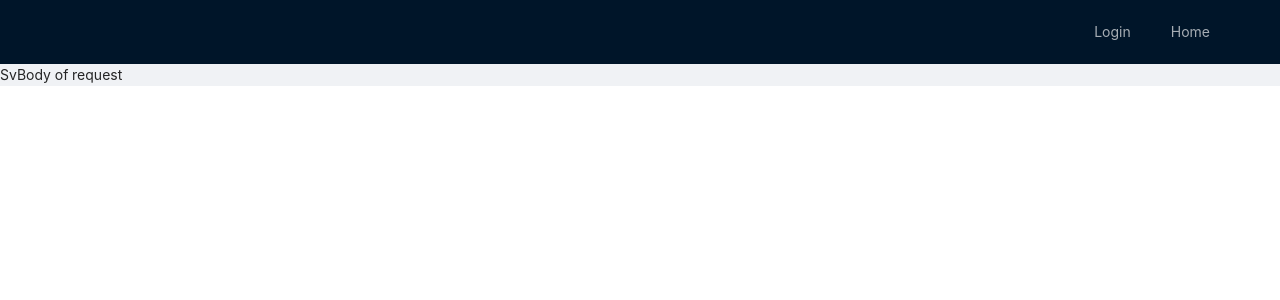
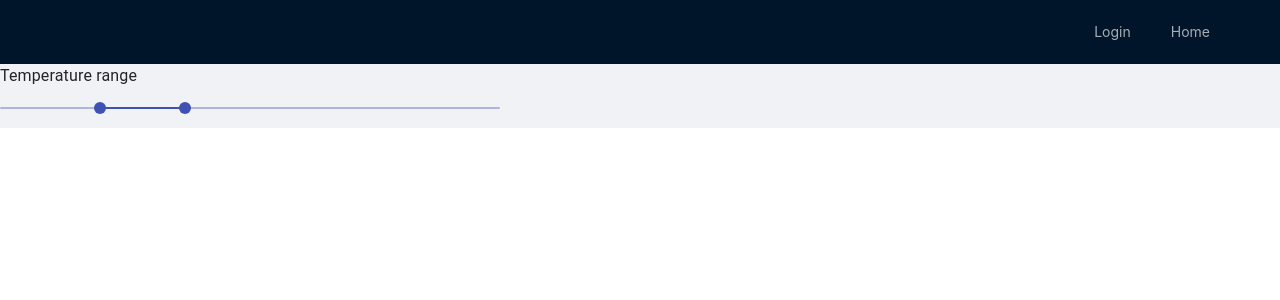
Before and after one commit to Cnfc/ts, a React (Create React App) app: page /sv in a window 1280 px wide. Shown: the top 300 px of the page. Built offline with nearby package versions, Linux system fonts and the light colour scheme; no server answers.

Commit message:
debounce testing

```diff
--- a/package.json
+++ b/package.json
@@ -3,17 +3,20 @@
   "version": "0.1.0",
   "private": true,
   "dependencies": {
+    "@material-ui/core": "^4.12.4",
     "@reduxjs/toolkit": "^1.8.1",
     "@testing-library/jest-dom": "^5.16.3",
     "@testing-library/react": "^12.1.4",
     "@testing-library/user-event": "^13.5.0",
     "@types/jest": "^27.4.1",
+    "@types/lodash": "^4.14.182",
     "@types/node": "^16.11.26",
     "@types/react": "^17.0.43",
     "@types/react-dom": "^17.0.14",
     "@types/react-router-dom": "^5.3.3",
     "antd": "^4.19.5",
     "axios": "^0.26.1",
+    "lodash": "^4.17.21",
     "moment": "^2.29.2",
     "react": "^18.0.0",
     "react-dom": "^18.0.0",
--- /dev/null
+++ b/src/hooks/useDebounce.js
@@ -0,0 +1,37 @@
+import { useCallback, useRef } from "react";
+
+export function useDebouncedFunction(func, delay) {
+  const ref = useRef(null);
+
+  return (...args) => {
+    clearTimeout(ref.current);
+    ref.current = setTimeout(() => func(...args), delay);
+  };
+}
+
+export function useDebouncedFunction2(func, delay) {
+  let timeoutId;
+
+  return (...args) => {
+    clearTimeout(timeoutId);
+    timeoutId = setTimeout(() => func(...args), delay);
+  };
+}
+
+export function useDebounce(callback, delay) {
+  const timer = useRef(null);
+
+  const deboundecCallback = useCallback(
+    (...args) => {
+      if (timer.current) {
+        clearTimeout(timer.current);
+      }
+
+      timer.current = setTimeout(() => {
+        callback(...args);
+      }, delay);
+    },
+    [callback, delay]
+  );
+  return deboundecCallback;
+}
--- a/src/pages/SV/Sv.tsx
+++ b/src/pages/SV/Sv.tsx
@@ -1,37 +1,57 @@
+import { Input } from "antd";
+import React, {
+  useEffect,
+  useState,
+  useCallback,
+  useMemo,
+  useRef,
+} from "react";
+import { makeStyles, Typography, Slider } from "@material-ui/core";
 import axios from "axios";
-import React, { useEffect, useState } from "react";
+import _ from "lodash";
+import { useDebounce, useDebouncedFunction } from "../../hooks/useDebounce";
 
-const Sv = () => {
-  const [data, setData] = useState("");
+const useStyles = makeStyles({
+  root: {
+    width: 500,
+  },
+});
 
-  const fetchData = async () => {
-    const { data }: any = await axios.get("http://localhost:3333/data");
-    setData(data);
+function valuetext(value: any) {
+  return `${value}°C`;
+}
+
+export function valueLogging(value: any) {
+  console.log(`Request processed. Value: ${value}`);
+}
+
+function Sv() {
+  const classes = useStyles();
+  const [value, setValue] = React.useState([20, 37]);
+
+  const debouncedValueLogging = useDebouncedFunction(valueLogging, 300);
+  const deb = useDebounce(valueLogging, 1200);
+
+  const handleChange = (event: any, newValue: any) => {
+    setValue(newValue);
+    deb(newValue);
+    // debouncedValueLogging(newValue);
   };
 
-  useEffect(() => {
-    fetchData();
-  }, []);
-
-  const a = "foo";
-  const b = "foo";
-  const x = {};
-  const y = {};
-
-  console.log("sad", undefined === undefined);
-  console.log(a === b);
-  console.log(x === y);
-  // console.log(a.prototype);
-  // console.log(x.prototype);
-  // console.log(x.__proto__);
-
-  console.log(data);
   return (
-    <div>
-      Sv
-      <span>Body of request</span>
+    <div className={classes.root}>
+      <Typography id="range-slider" gutterBottom>
+        Temperature range
+      </Typography>
+      <Slider
+        value={value}
+        onChange={handleChange}
+        valueLabelDisplay="auto"
+        aria-labelledby="range-slider"
+        getAriaValueText={valuetext}
+      />
     </div>
   );
-};
+}
 
 export default Sv;
--- /dev/null
+++ b/src/utils/debounce.ts
@@ -0,0 +1 @@
+export const debounce = (cb: any, delay: number = 100) => {};
--- /dev/null
+++ b/src/utils/throttle.ts
@@ -0,0 +1 @@
+export const throttle = () => {};
```
Also changed, not shown: 1 other file (tests, documents, lock files or other folders).
